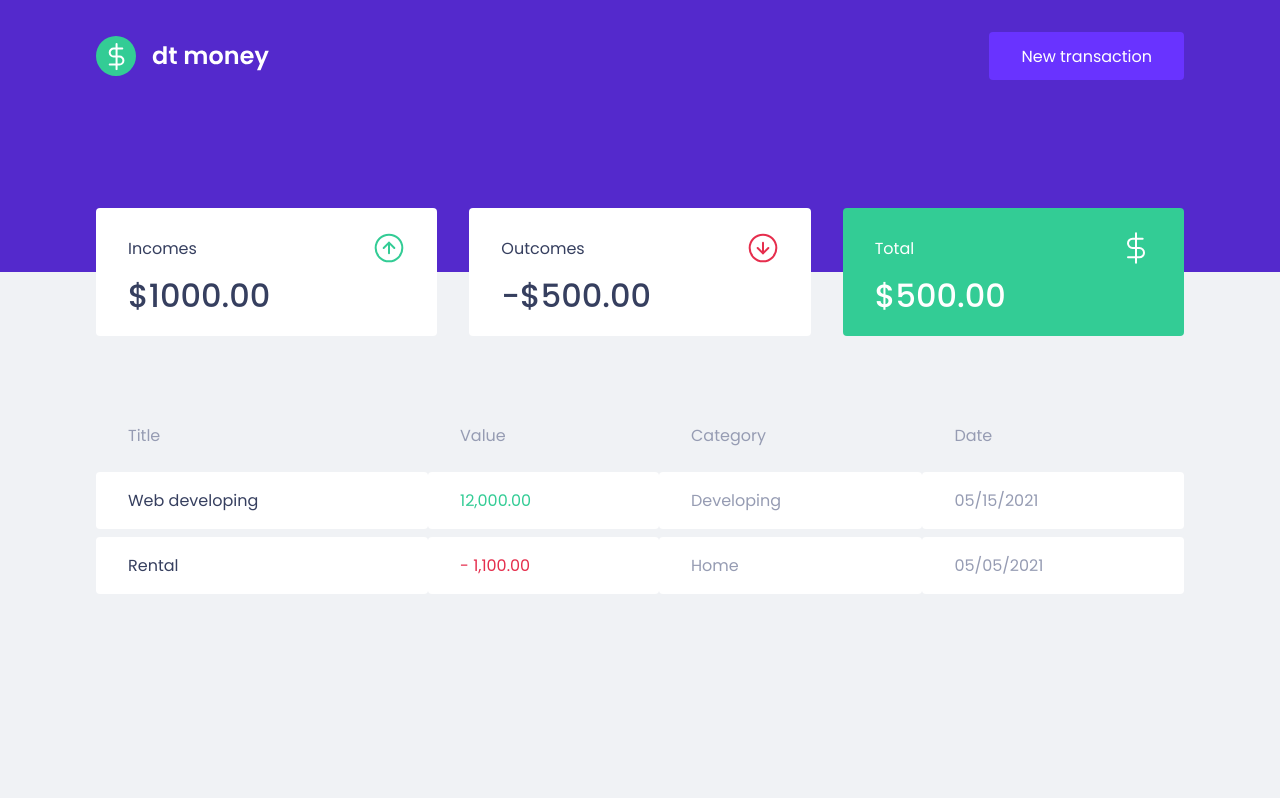
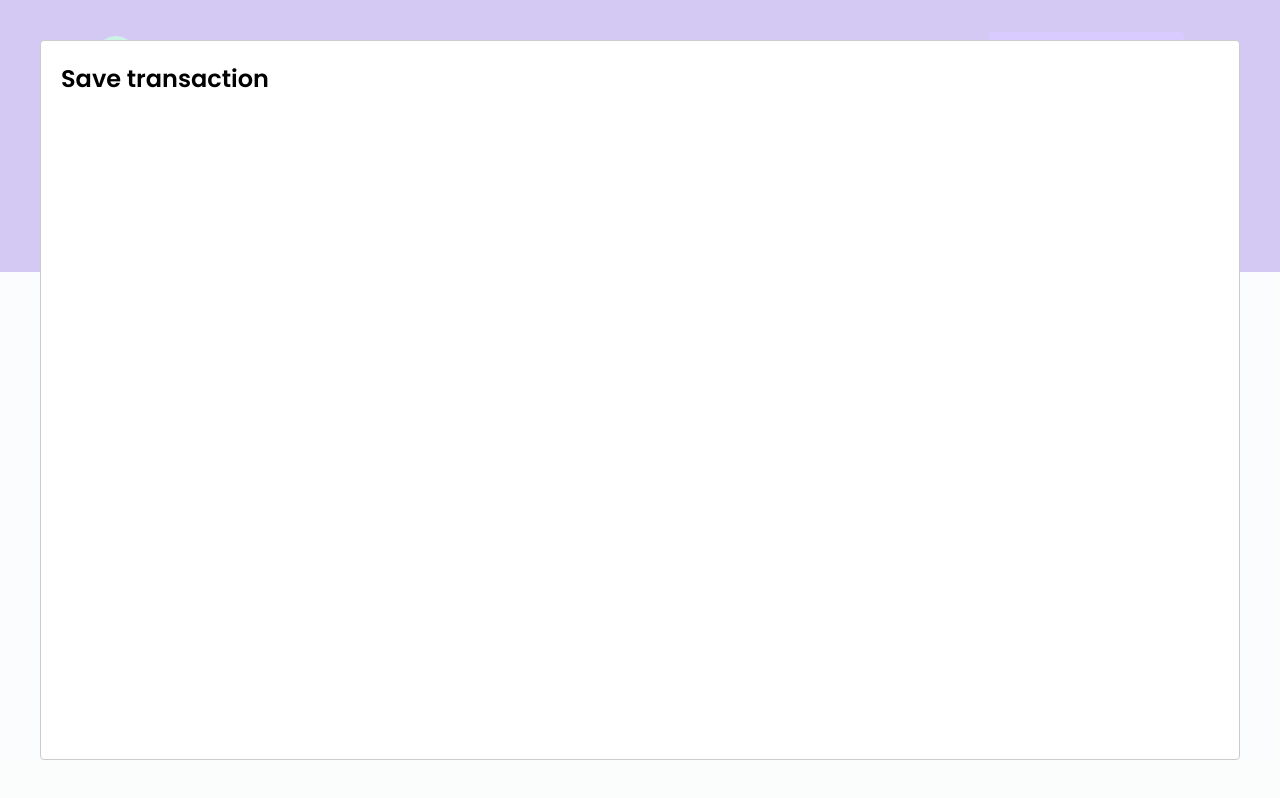
Before and after one commit to fernandohmg/ur-savings, a React (Create React App) app: page / in a window 1280 px wide. Both pictures are taken after a click on the button "New transaction". Built offline with nearby package versions, Linux system fonts and the light colour scheme; no server answers; what miragejs would draw is missing.

Commit message:
new transaction modal created

```diff
--- a/package.json
+++ b/package.json
@@ -7,6 +7,7 @@
     "miragejs": "^0.1.41",
     "react": "^17.0.2",
     "react-dom": "^17.0.2",
+    "react-modal": "^3.13.1",
     "react-scripts": "4.0.3",
     "styled-components": "^5.3.0",
     "web-vitals": "^1.0.1"
@@ -19,6 +20,7 @@
     "@types/node": "^12.0.0",
     "@types/react": "^17.0.0",
     "@types/react-dom": "^17.0.0",
+    "@types/react-modal": "^3.12.0",
     "@types/styled-components": "^5.1.9",
     "typescript": "^4.1.2"
   },
--- a/src/App.tsx
+++ b/src/App.tsx
@@ -1,12 +1,32 @@
+import { useState } from "react";
+import Modal from "react-modal";
 import { Dashboard } from "./components/Dashboard";
 import { Header } from "./components/Header";
+import { NewTransactionModal } from "./components/NewTransactionModal";
 import { GlobalStyle } from "./styles/global";
 
+Modal.setAppElement("#root");
+
 export default function App() {
+  const [isNewTransactionModalOpen, setIsNewTransactionModalOpen] =
+    useState(false);
+
+  function handleOpenNewTransactionModal() {
+    setIsNewTransactionModalOpen(true);
+  }
+
+  function handleCloseNewTransactionModal() {
+    setIsNewTransactionModalOpen(false);
+  }
+
   return (
     <>
-      <Header />
+      <Header onOpenNewTransactionModal={handleOpenNewTransactionModal} />
       <Dashboard />
+      <NewTransactionModal
+        isOpen={isNewTransactionModalOpen}
+        onRequestClose={handleCloseNewTransactionModal}
+      />
       <GlobalStyle />
     </>
   );
--- a/src/components/Header/index.tsx
+++ b/src/components/Header/index.tsx
@@ -1,12 +1,18 @@
 import logoImg from "../../assets/logo.svg";
 import { Container, Content } from "./styles";
 
-export function Header() {
+interface HeaderProps {
+  onOpenNewTransactionModal: () => void;
+}
+
+export function Header({ onOpenNewTransactionModal }: HeaderProps) {
   return (
     <Container>
       <Content>
         <img src={logoImg} alt="ur savings" />
-        <button type="button">New transaction</button>
+        <button type="button" onClick={onOpenNewTransactionModal}>
+          New transaction
+        </button>
       </Content>
     </Container>
   );
--- /dev/null
+++ b/src/components/NewTransactionModal/index.tsx
@@ -0,0 +1,17 @@
+import Modal from "react-modal";
+
+interface NewTransactionModalProps {
+  isOpen: boolean;
+  onRequestClose: () => void;
+}
+
+export function NewTransactionModal({
+  isOpen,
+  onRequestClose,
+}: NewTransactionModalProps) {
+  return (
+    <Modal isOpen={isOpen} onRequestClose={onRequestClose}>
+      <h2>Save transaction</h2>
+    </Modal>
+  );
+}
--- /dev/null
+++ b/src/components/NewTransactionModal/styles.ts
@@ -0,0 +1,3 @@
+import styled from "styled-components";
+
+export const Container = styled.div;
```
Also changed, not shown: 1 other file (tests, documents, lock files or other folders).
